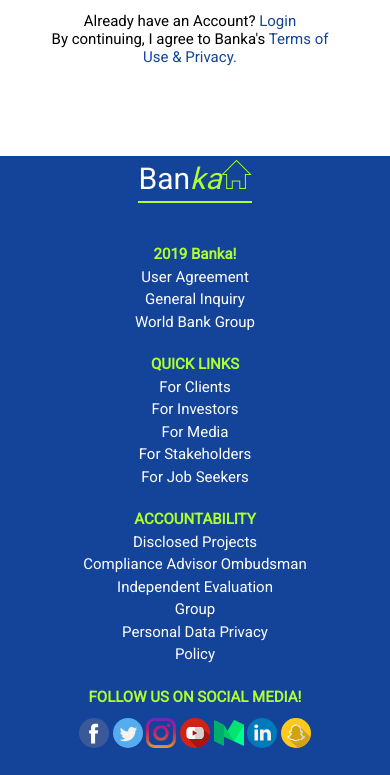
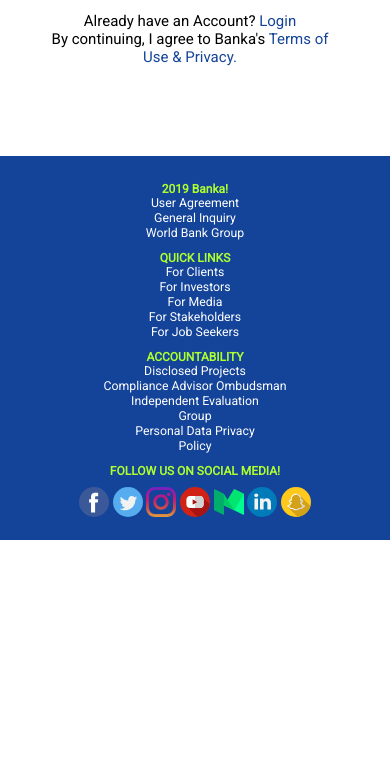
Before and after one commit to ocranbillions/Banka, a website: page ui/pages/signup.html in a window 390 px wide. Shown: the part 655-1430 px from the top of the page. After the commit the page ends 1195 px from the top, so only its background shows below. Drawn offline with Linux system fonts and the light colour scheme; files whose address does not match are found by name.

Commit message:
feature(ui-footer):improve footer appearance

```diff
--- a/ui/assets/styles/main.bundle.css
+++ b/ui/assets/styles/main.bundle.css
@@ -554,7 +554,6 @@
 }
 
 footer {
-  /* height: 25rem; */
   background: var(--dark2);
   font-size: 1.2rem;
   position: relative;
@@ -562,42 +561,23 @@
   line-height: 1.5;
   padding-left: 1rem;
   padding-right: 1rem;
-}
-
-footer .logo-container {
-  padding-left: 0px;
-}
-
-footer .logo-container .logo {
-  display: inline-block;
-  font-size: 3rem;
+  text-align: center;
 }
 
 footer a {
   color: white;
+  font-size: 95%;
 }
 
 .foot_contents {
   padding-bottom: 2rem;
   display: flex;
-  justify-content: space-between;
+  justify-content: space-around;
   color: white;
 }
 
 .foot_contents h4 {
   color: var(--primary-color);
-}
-
-.foot_menu {
-  width: 60%;
-  display: flex;
-  justify-content: space-between;
-}
-
-footer .logo-container {
-  /* height: 100px; */
-  width: 100%;
-  background: var(--dark2);
 }
 
 .foot_social img {
@@ -613,37 +593,32 @@
   transform: translateY(-5px);
 }
 
-@media only screen and (max-width: 730px) {
+@media only screen and (max-width: 800px) {
+  .foot_contents a {
+    font-size: 78%;
+  }
+
+  .foot_contents h4 {
+    font-size: 80%;
+  }
+}
+
+@media only screen and (max-width: 660px) {
+  footer {
+    line-height: 1;
+  }
+
+  .foot_contents a {
+    font-size: 82%;
+  }
+
   .foot_contents {
     flex-direction: column;
     text-align: center;
   }
 
-  footer .logo-container {
-    text-align: left;
-  }
-
-  .foot_menu {
-    width: 100%;
-  }
-}
-
-@media only screen and (max-width: 460px) {
-  footer .logo-container {
-    text-align: center;
-  }
-
-  .foot_menu {
-    width: 100%;
-    flex-direction: column;
-  }
-
-  .foot_social {
-    margin-top: 20px;
-  }
-
-  .foot_menu h4 {
-    margin-top: 20px;
+  .foot_contents h4 {
+    margin-top: 1.2rem;
   }
 }
 
--- a/ui/assets/styles/modules/layout/_footer.css
+++ b/ui/assets/styles/modules/layout/_footer.css
@@ -1,5 +1,4 @@
 footer {
-  /* height: 25rem; */
   background: var(--dark2);
   font-size: 1.2rem;
   position: relative;
@@ -7,42 +6,22 @@
   line-height: 1.5;
   padding-left: 1rem;
   padding-right: 1rem;
-}
-
-footer .logo-container {
-  padding-left: 0px;
-}
-
-footer .logo-container .logo {
-  display: inline-block;
-
-  font-size: 3rem;
+  text-align: center;
 }
 
 footer a {
   color: white;
+  font-size: 95%;
 }
 .foot_contents {
   padding-bottom: 2rem;
   display: flex;
-  justify-content: space-between;
+  justify-content: space-around;
   color: white;
 }
 
 .foot_contents h4 {
   color: var(--primary-color);
-}
-
-.foot_menu {
-  width: 60%;
-  display: flex;
-  justify-content: space-between;
-}
-
-footer .logo-container {
-  /* height: 100px; */
-  width: 100%;
-  background: var(--dark2);
 }
 
 .foot_social img {
@@ -57,32 +36,28 @@
   transform: translateY(-5px);
 }
 
-@media only screen and (max-width: 730px) {
+@media only screen and (max-width: 800px) {
+  .foot_contents a {
+    font-size: 78%;
+  }
+
+  .foot_contents h4 {
+    font-size: 80%;
+  }
+}
+
+@media only screen and (max-width: 660px) {
+  footer {
+    line-height: 1;
+  }
+  .foot_contents a {
+    font-size: 82%;
+  }
   .foot_contents {
     flex-direction: column;
     text-align: center;
   }
-  footer .logo-container {
-    text-align: left;
-  }
-  .foot_menu {
-    width: 100%;
+  .foot_contents h4 {
+    margin-top: 1.2rem;
   }
 }
-
-@media only screen and (max-width: 460px) {
-  footer .logo-container {
-    text-align: center;
-  }
-  .foot_menu {
-    width: 100%;
-    flex-direction: column;
-  }
-  .foot_social {
-    margin-top: 20px;
-  }
-
-  .foot_menu h4 {
-    margin-top: 20px;
-  }
-}
--- a/ui/pages/signup.html
+++ b/ui/pages/signup.html
@@ -8,7 +8,7 @@
 	<link href='https://fonts.googleapis.com/css?family=Roboto' rel='stylesheet'>
 	<link rel="stylesheet" href="../assets//styles/icon-font.css.css">
 	<link rel="stylesheet" href="../assets/styles/main.bundle.css">
-	<title>myBANK - Sign up</title>
+	<title>Banka! - Sign up</title>
 </head>
 
 <body>
@@ -65,14 +65,8 @@
 	</main>
 
 
-	<footer>
-		<div class="wrapper">
-			<div class="logo-container margin-bottom-small">
-				<a href="#" class="logo">Ban<i>ka</i><i class="icon-basic-home"></i> </a>
-			</div>
-
+	<footer class="padding-top-small">
 		<div class="foot_contents">
-				<div class="foot_menu">
 			<div class="copyw">
 				<h4>2019 Banka!</h4>
 				<p><a href="">User Agreement</a></p>
@@ -96,16 +90,15 @@
 				<p><a href="">Personal Data Privacy</a></p>
 				<p><a href="">Policy</a></p>
 			</div>
-				</div>
 			<div class="foot_social">
 				<h4>FOLLOW US ON SOCIAL MEDIA!</h4>
-					<img src="../assets/images/media-icons/facebook.svg" alt="">
-					<img src="../assets/images/media-icons/twitter.svg" alt="">
-					<img src="../assets/images/media-icons/instagram.svg" alt="">
-					<img src="../assets/images/media-icons/youtube.svg" alt="">
-					<img src="../assets/images/media-icons/medium.svg" alt="">
-					<img src="../assets/images/media-icons/linkedin.svg" alt="">
-					<img src="../assets/images/media-icons/snapchat.svg" alt="">
+				<img src="./assets/images/media-icons/facebook.svg" alt="">
+				<img src="./assets/images/media-icons/twitter.svg" alt="">
+				<img src="./assets/images/media-icons/instagram.svg" alt="">
+				<img src="./assets/images/media-icons/youtube.svg" alt="">
+				<img src="./assets/images/media-icons/medium.svg" alt="">
+				<img src="./assets/images/media-icons/linkedin.svg" alt="">
+				<img src="./assets/images/media-icons/snapchat.svg" alt="">
 			</div>
 		</div>
 	</footer>
```
Also changed, not shown: ui/index.html (+2 -9 lines), ui/pages/admin.accounts.html (+2 -9 lines), ui/pages/admin.employees.html (+2 -10 lines), ui/pages/cashier.accounts.html (+1 -10 lines), ui/pages/cashier.tellers.html (+1 -10 lines), ui/pages/cashier.transactions.html (+1 -10 lines), ui/pages/client.dashboard.html (+1 -10 lines), ui/pages/client.history.html (+1 -11 lines). Lines whose indentation alone changed are shown as unchanged.
